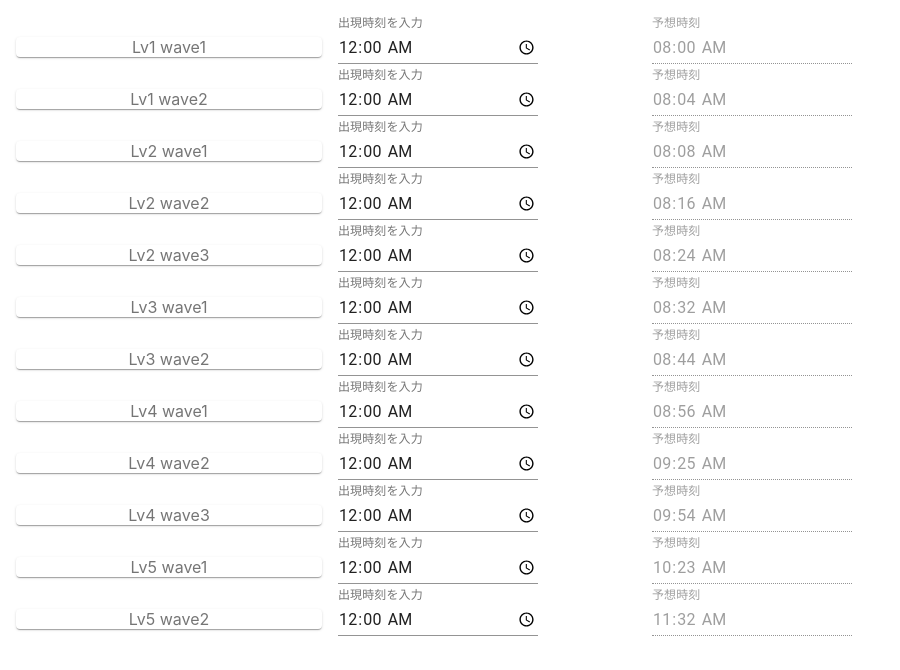
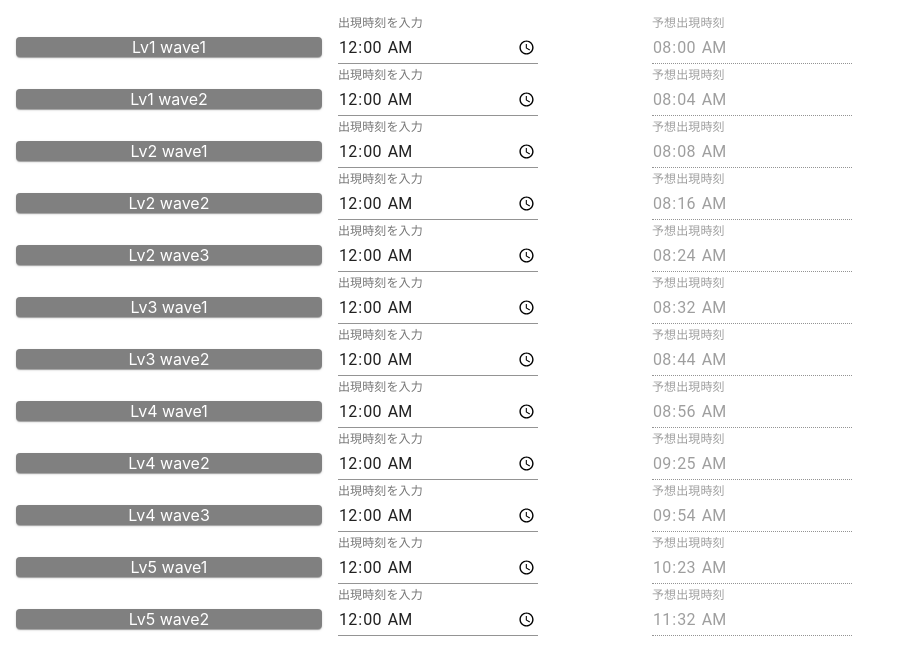
Before and after one commit to ikarino/gemlodes_timer, a React (Create React App) app: page / in a window 1280 px wide. Shown: the top 670 px of the page, without its empty margins (0-900 px from the left). Built offline with nearby package versions, Linux system fonts and the light colour scheme.

Commit message:
color modification

```diff
--- a/src/App.tsx
+++ b/src/App.tsx
@@ -21,7 +21,6 @@ const useStyles = makeStyles((theme: Theme) =>
 function min2str(minutes: number): string {
   const hour = Math.floor(minutes / 60);
   const minute = minutes % 60;
-  console.log(`min2str: ${('00' + hour).slice(-2)}:${('00' + minute).slice(-2)}`)
   return `${('00' + hour).slice(-2)}:${('00' + minute).slice(-2)}`
 }
 
--- a/src/components/Wave.tsx
+++ b/src/components/Wave.tsx
@@ -12,7 +12,8 @@ const useStyles = makeStyles((theme: Theme) =>
     },
     paper: {
       textAlign: 'center',
-      color: theme.palette.text.secondary,
+      backgroundColor: 'gray',
+      color: 'white',
     },
     container: {
       display: 'flex',
@@ -22,6 +23,7 @@ const useStyles = makeStyles((theme: Theme) =>
       marginLeft: theme.spacing(1),
       marginRight: theme.spacing(1),
       width: 200,
+      color: 'red'
     },
   }),
 );
@@ -68,7 +70,7 @@ const Wave: React.FC<Props> = ({ title, inputTime, displayTime, onchange }: Prop
           <form className={classes.container} noValidate>
             <TextField
               id="time"
-              label="予想時刻"
+              label="予想出現時刻"
               type="time"
               value={displayTime}
               disabled={true}
```
Also changed, not shown: 1 other file (tests, documents, lock files or other folders).
